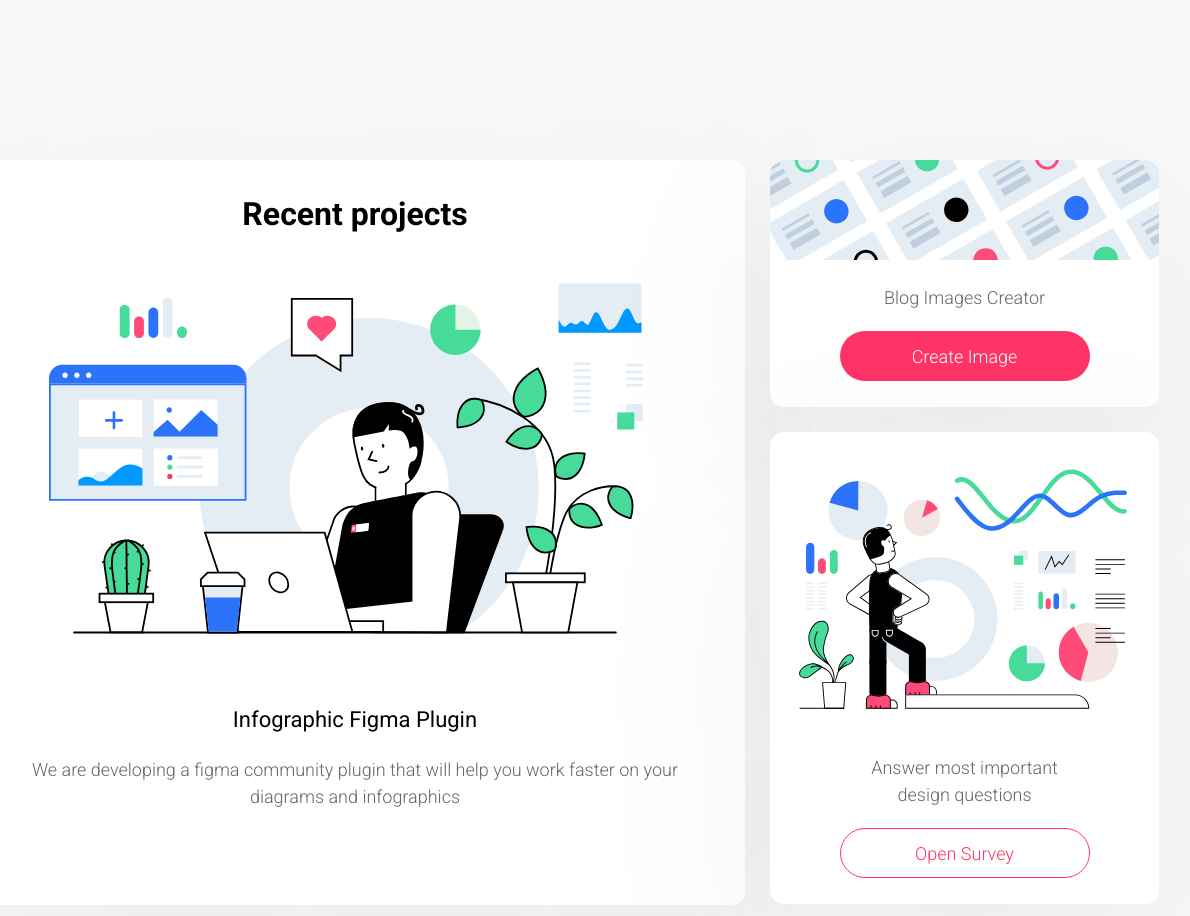
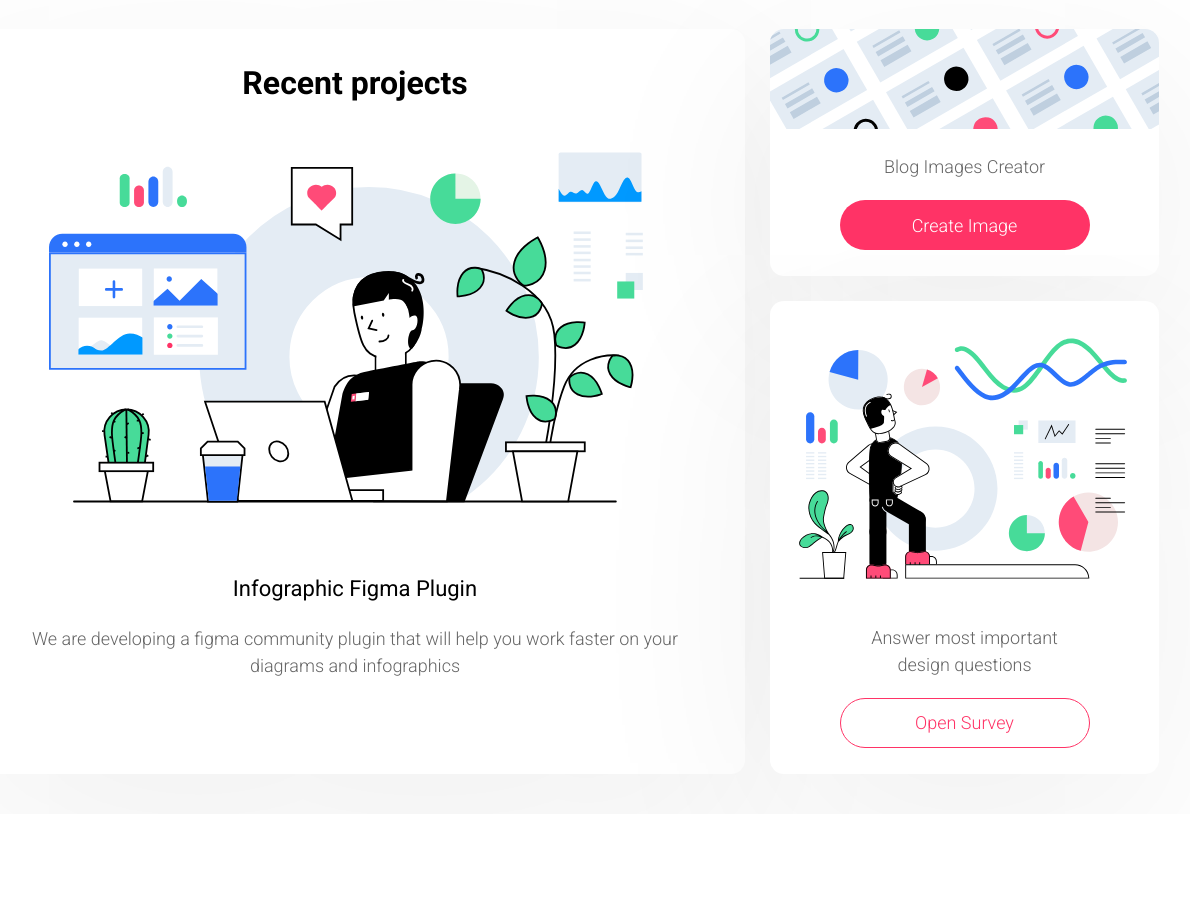
Before and after one commit to belvg-design/belvg-design.github.io, a plain HTML site: page index.html in a window 1536 px wide. Shown: the whole page, without its empty margins (206-1396 px from the left). After the commit the page ends 814 px from the top, so only its background shows below. Drawn offline with Linux system fonts and the light colour scheme.

Commit message:
Change styles

```diff
--- a/index.html
+++ b/index.html
@@ -18,6 +18,7 @@
                 <img src="/images/Figma Plugin.svg" draggable="false">
                 <p class="heading">Infographic Figma Plugin</p>
                 <p class="description">We are developing a figma community plugin that will help you work faster on your diagrams and infographics</p>
+                <div class="slider"></div>
             </div>
         </main>
         <aside>
@@ -33,8 +34,6 @@
             </div>
         </aside>
     </div>
-
-
 </body>
 
 </html>
--- a/style.css
+++ b/style.css
@@ -13,11 +13,18 @@
         }
 
         body {
+            height: 100%;
+            padding: 0;
+            margin: 0;
+            display: -webkit-box;
+            display: -moz-box;
+            display: -ms-flexbox;
+            display: -webkit-flex;
             display: flex;
             justify-content: center;
-            background: #F9F9F9;
-            vertical-align: middle;
         }
+
+        aside {}
 
         .wrapper {
             display: flex;
@@ -37,7 +44,7 @@
         main {
             background: #FFFFFF;
             border-radius: 14px;
-            height: 745px;
+            height: 100%;
             width: 100%;
             align-self: center;
             box-sizing: border-box;
@@ -46,6 +53,7 @@
             box-shadow: 0px 50px 200px rgba(0, 0, 0, 0.07);
             margin-bottom: 25px;
             max-width: 780px;
+            max-height: 745px;
         }
 
         .sidebar {
@@ -120,6 +128,10 @@
             margin-left: 57px;
         }
 
+        .slider {
+            margin-top: 20px;
+        }
+
         .heading {
             font-weight: 400;
             font-size: 22px;
@@ -139,6 +151,9 @@
             }
             .wrapper {
                 flex-direction: row;
-                margin: 20vh 14px 0 14px;
+                min-height: 100vh;
+                display: flex;
+                justify-content: center;
+                align-items: center;
             }
         }
```
